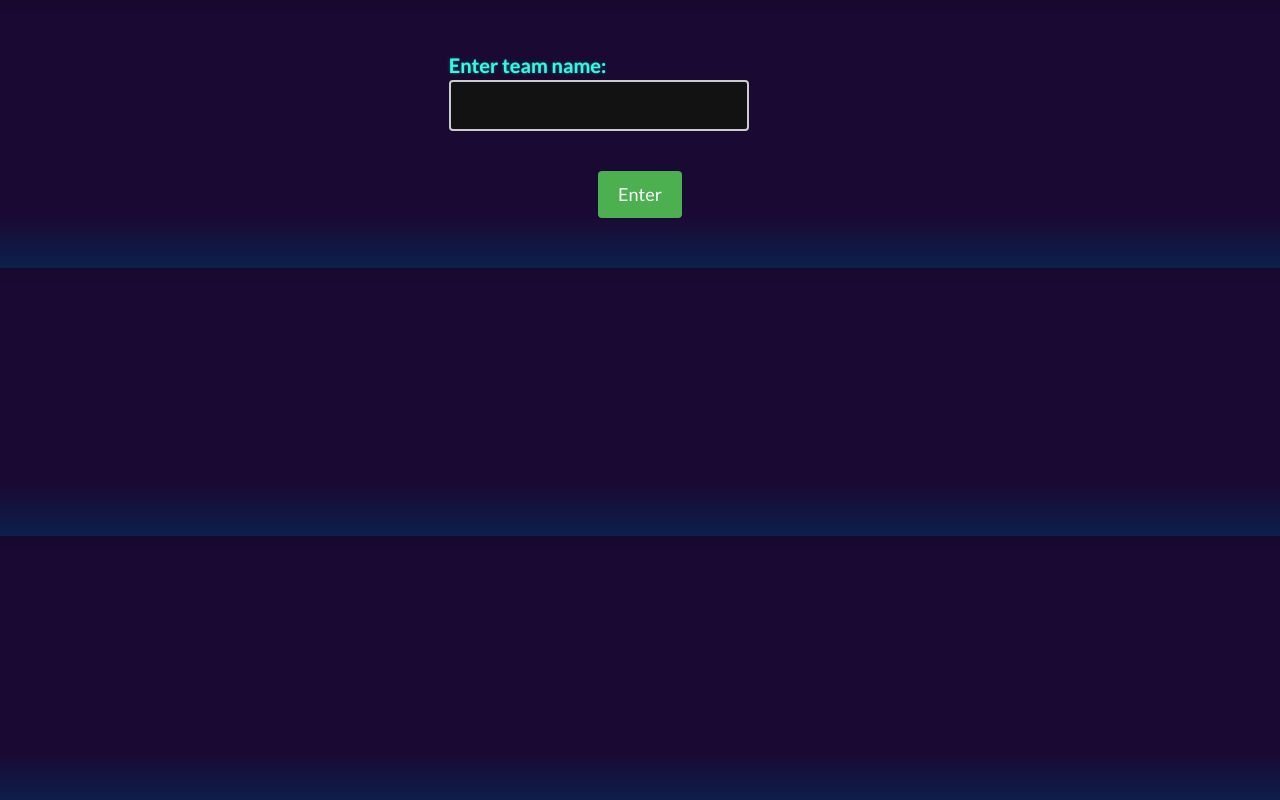
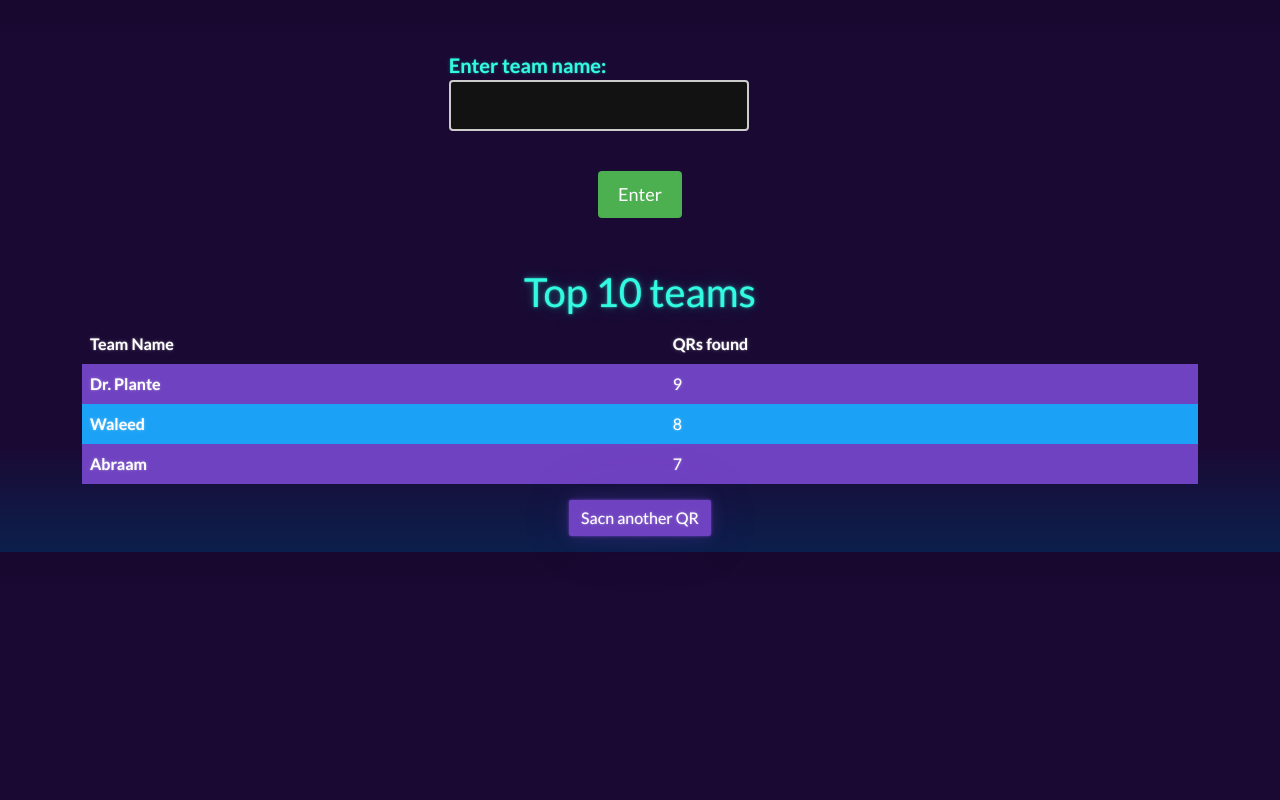
Before and after one commit to Abraam00/Web-dev-Project2-KeyMasters, a React (Create React App) app in the folder my-app/: page / in a window 1280 px wide. Built offline with nearby package versions, Linux system fonts and the light colour scheme.

Commit message:
make the leader bored top 10
make the leader bored top 10 4/2

```diff
--- a/my-app/src/App.js
+++ b/my-app/src/App.js
@@ -4,7 +4,20 @@ import React, { useState } from "react";
 
 function App() {
   const [teamName, setTeamName] = useState("");
-
+  const [topTeams, setTopTeams] = useState([
+    {
+      name: "Dr. Plante",
+      score: "9",
+    },
+    {
+      name: "Waleed",
+      score: "8",
+    },
+    {
+      name: "Abraam",
+      score: "7",
+    },
+  ]);
   const handleInputChange = (event) => {
     setTeamName(event.target.value);
   };
@@ -14,6 +27,7 @@ function App() {
     console.log(`Team name entered: ${teamName}`);
   };
   return (
+    <>
       <form onSubmit={handleSubmit}>
         <label>
           Enter team name:
@@ -21,6 +35,39 @@ function App() {
         </label>
         <button type="submit">Enter</button>
       </form>
+
+      {/* Show heading in center */}
+      <h1 className="text-center">Top 10 teams</h1>
+
+      {/* Show a leaderboard table of team name and their score */}
+      <div className="container d-flex flex-column justify-content-center align-items-center">
+        <table className="table table-hover">
+          <thead>
+            <tr>
+              <th scope="col">Team Name</th>
+              <th scope="col">QRs found</th>
+            </tr>
+          </thead>
+          <tbody>
+            {topTeams.map((team, index) => {
+              return (
+                <tr
+                  className={index % 2 === 0 ? "table-primary" : "table-info"}
+                >
+                  <th>{team.name}</th>
+                  <td>{team.score}</td>
+                </tr>
+              );
+            })}
+          </tbody>
+        </table>
+
+        {/* Show button at the center to add more QR */}
+        <button className="btn btn-primary mb-3" type="button">
+          Sacn another QR
+        </button>
+      </div>
+    </>
   );
 }
 
```
Also changed, not shown: 1 other file (tests, documents, lock files or other folders). Lines whose indentation alone changed are shown as unchanged.
